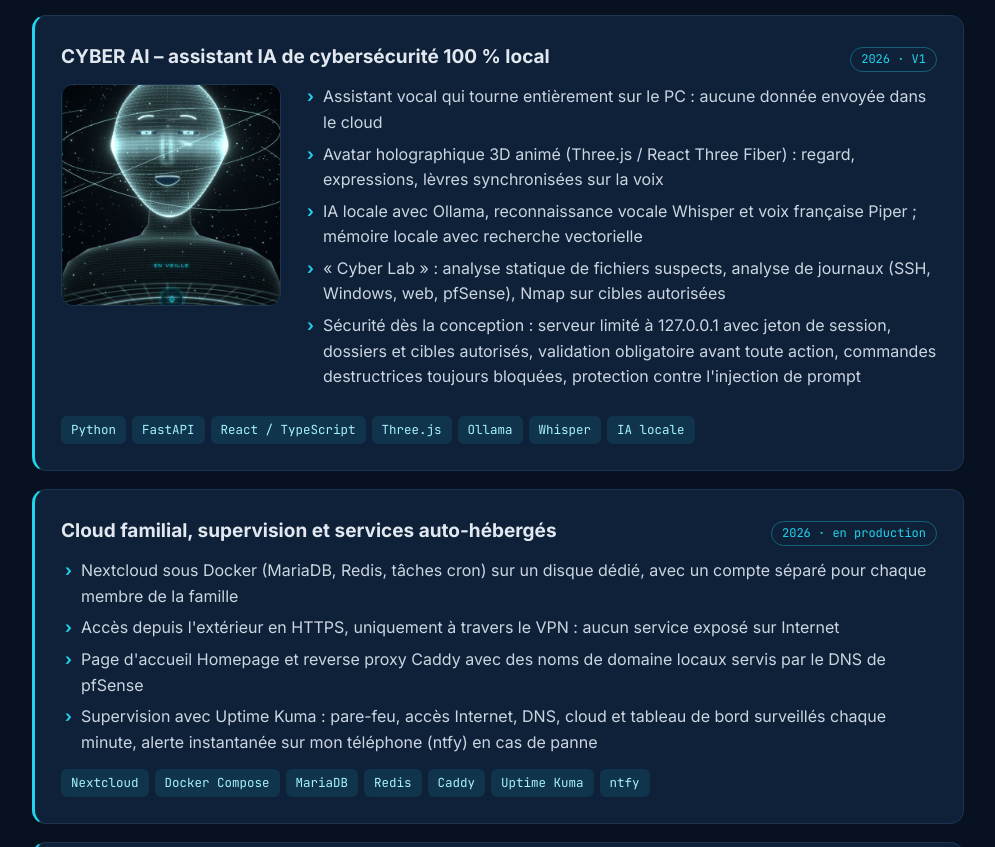
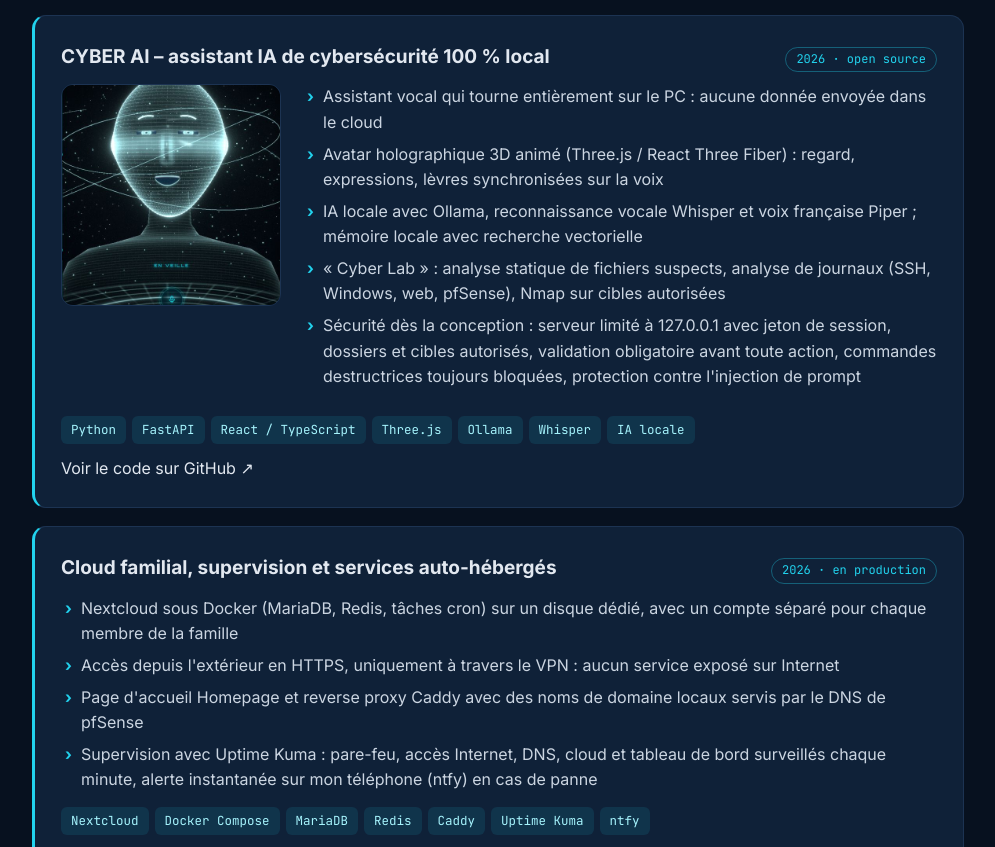
Before and after one commit to sujeenthiran/sujeenthiran.github.io, a plain HTML site: page index.html in a window 1280 px wide. Shown: the part 3856-4703 px from the top of the page, without its empty margins (142-1137 px from the left). Drawn offline with Linux system fonts and the light colour scheme.

Commit message:
Portfolio : lien GitHub de CYBER AI

```diff
--- a/index.html
+++ b/index.html
@@ -210,7 +210,7 @@
       <p style="margin-top:12px"><a href="https://github.com/sujeenthiran/mes-infos-ont-fuite" target="_blank" rel="noopener">Voir le code sur GitHub ↗</a></p>
     </div>
     <div class="project">
-      <div class="top"><h3>CYBER AI – assistant IA de cybersécurité 100 % local</h3><span class="status">2026 · V1</span></div>
+      <div class="top"><h3>CYBER AI – assistant IA de cybersécurité 100 % local</h3><span class="status">2026 · open source</span></div>
       <div class="cai">
         <img src="img/cyber-ai.jpg" alt="Avatar holographique 3D de CYBER AI" loading="lazy">
         <ul>
@@ -222,6 +222,7 @@
         </ul>
       </div>
       <div class="tags"><span class="tag">Python</span><span class="tag">FastAPI</span><span class="tag">React / TypeScript</span><span class="tag">Three.js</span><span class="tag">Ollama</span><span class="tag">Whisper</span><span class="tag">IA locale</span></div>
+      <p style="margin-top:12px"><a href="https://github.com/sujeenthiran/cyber-ai" target="_blank" rel="noopener">Voir le code sur GitHub ↗</a></p>
     </div>
     <div class="project">
       <div class="top"><h3>Cloud familial, supervision et services auto-hébergés</h3><span class="status">2026 · en production</span></div>
```
